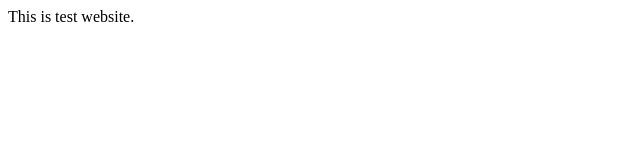
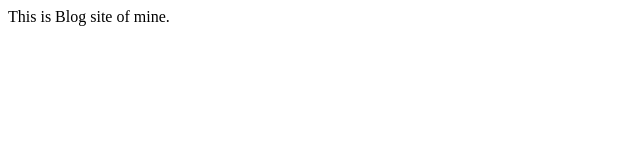
Before and after one commit to bishwasojha/ead-github-php-action, a plain HTML site: page index.html in a window 1280 px wide. Shown: the full height of the page, 0-640 px from the left. Drawn offline with Linux system fonts and the light colour scheme.

Commit message:
Updated `index.html` file

```diff
--- a/index.html
+++ b/index.html
@@ -1,8 +1,8 @@
 <html>
   <head>
-    <title>Test Website</title>
+    <title>Blog-site</title>
   </head>
   <body>
-    This is test website.
+    This is Blog site of mine.
   </body>
 </html>
```
